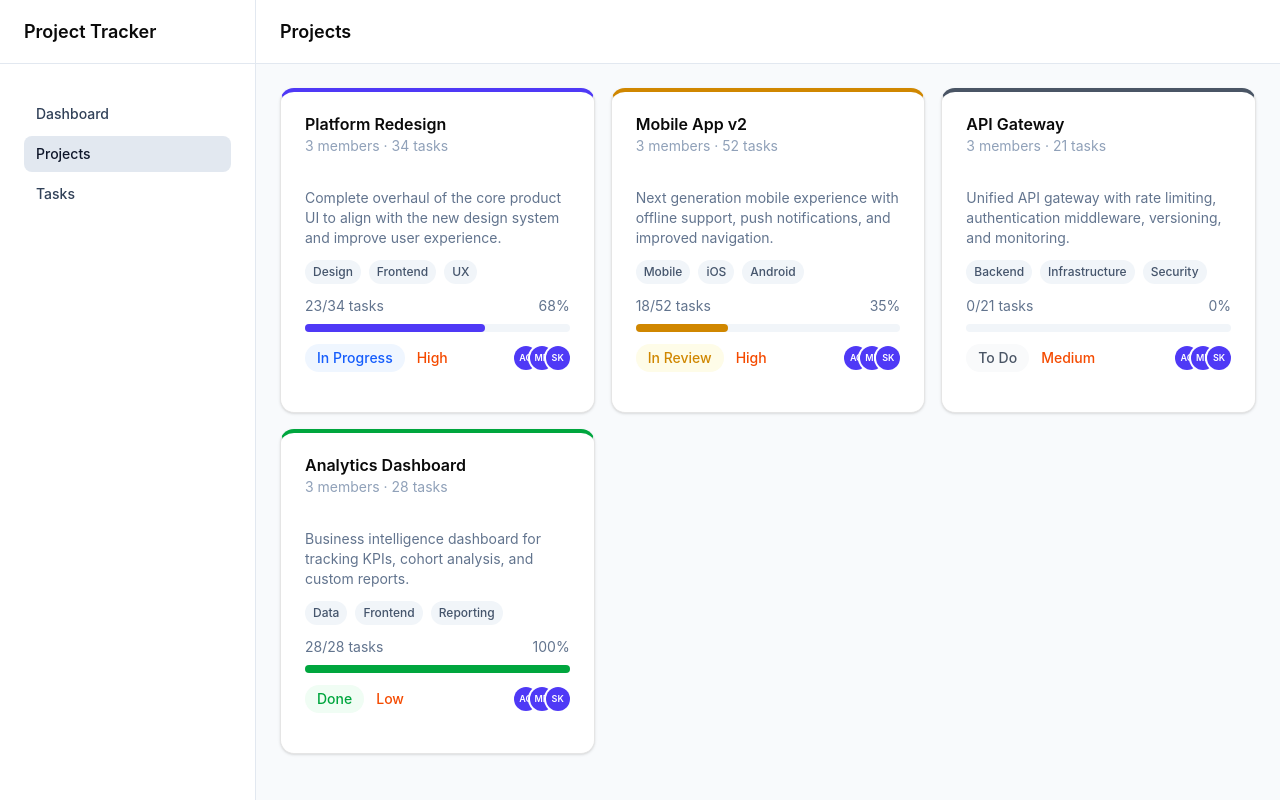
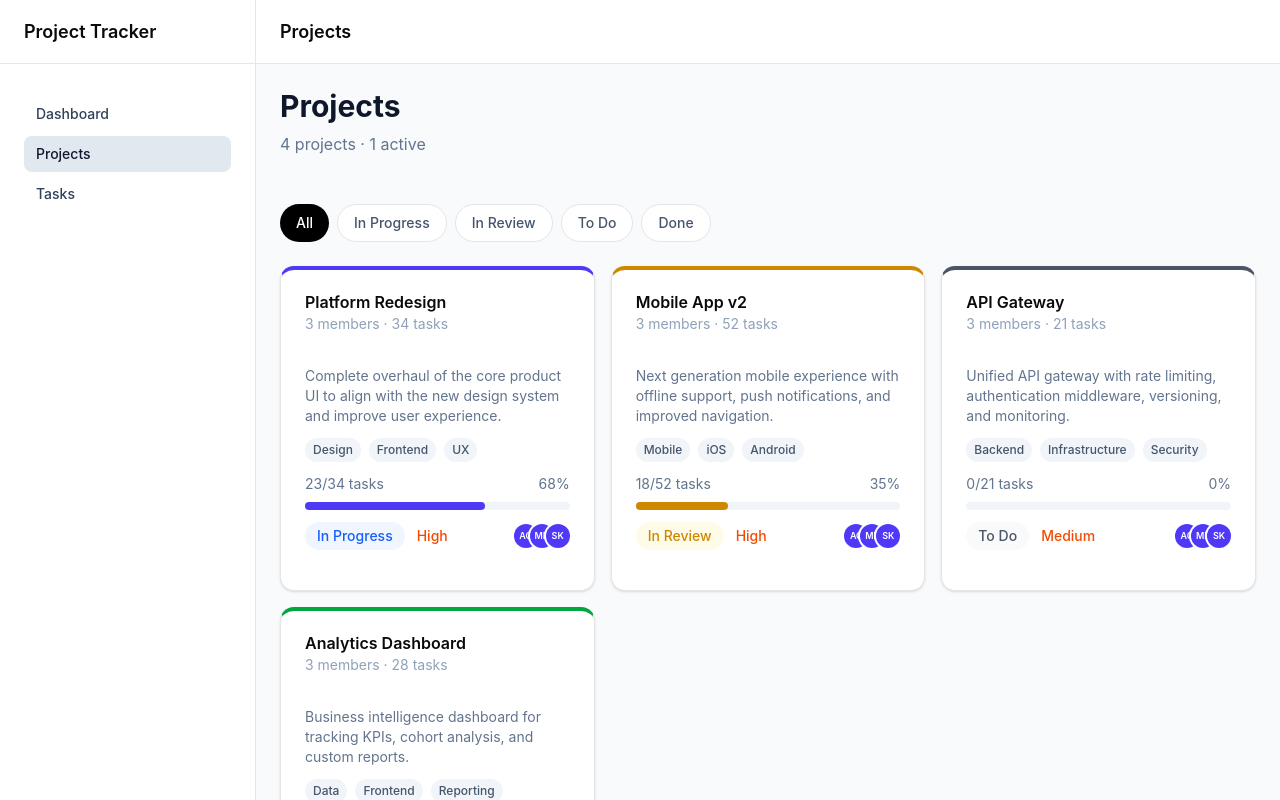
Before and after one commit to moaborg99/project-tracker, a Vue app: page /projects in a window 1280 px wide. Shown: the top 800 px of the page. Built offline with nearby package versions, Linux system fonts and the light colour scheme; the HTML template or start-up script is replaced by a standard one.

Commit message:
feat: add project status filtering

```diff
--- a/src/views/ProjectsView.vue
+++ b/src/views/ProjectsView.vue
@@ -5,8 +5,33 @@ import ProjectStatusBadge from '@/components/project/ProjectStatusBadge.vue'
 import type { Project } from '@/types/dashboard'
 import { projectStatusConfig } from '@/config/projectStatusConfig'
 import { getInitials } from '@/utils/getInitials'
+import { computed, ref } from 'vue'
+import type { ProjectStatus } from '@/types/dashboard'
 
 const projects = getProjects()
+
+const selectedStatus = ref<ProjectStatus | 'All'>('All')
+const filteredProjects = computed(() => {
+  if (selectedStatus.value === 'All') {
+    return projects
+  }
+
+  return projects.filter((project) => project.status === selectedStatus.value)
+})
+
+const filteredProjectCount = computed(() => filteredProjects.value.length)
+
+const activeProjectCount = computed(() => {
+  return filteredProjects.value.filter((project) => project.status === 'In Progress').length
+})
+
+const statusFilters: Array<ProjectStatus | 'All'> = [
+  'All',
+  'In Progress',
+  'In Review',
+  'To Do',
+  'Done',
+]
 
 const getProjectProgress = (project: Project) => {
   if (project.totalTasks === 0) {
@@ -19,10 +44,37 @@ const getProjectProgress = (project: Project) => {
 
 <template>
   <main>
+    <div class="mb-6 flex items-center justify-between">
+      <div class="mb-6">
+        <h1 class="text-3xl font-bold text-slate-900">Projects</h1>
+
+        <p class="mt-2 text-slate-500">
+          {{ filteredProjectCount }} projects · {{ activeProjectCount }} active
+        </p>
+      </div>
+
+      <!-- Här kommer search och actions senare -->
+    </div>
+    <div class="mb-6 flex flex-wrap gap-2">
+      <button
+        v-for="status in statusFilters"
+        :key="status"
+        type="button"
+        :class="[
+          'rounded-full px-4 py-2 text-sm font-medium transition-colors',
+          selectedStatus === status
+            ? 'bg-black text-white'
+            : 'bg-white text-slate-600 border hover:bg-slate-200',
+        ]"
+        @click="selectedStatus = status"
+      >
+        {{ status }}
+      </button>
+    </div>
     <div class="grid gap-4 md:grid-cols-2 xl:grid-cols-3">
       <Card
-        v-for="project in projects"
-        :key="project.name"
+        v-for="project in filteredProjects"
+        :key="project.id"
         :class="[
           'border-t-4 cursor-pointer transition-all duration-200',
           'hover:-translate-y-0.5 hover:shadow-lg',
```
